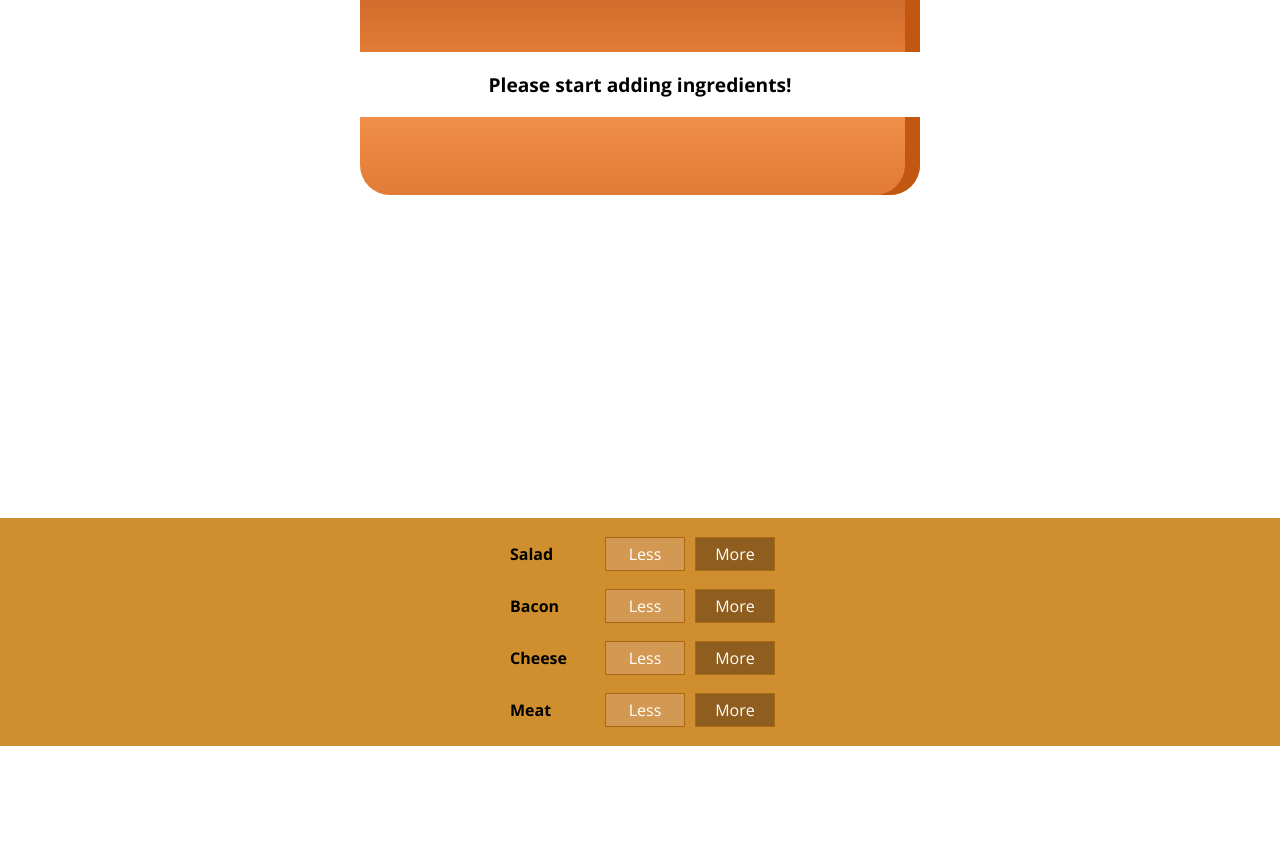
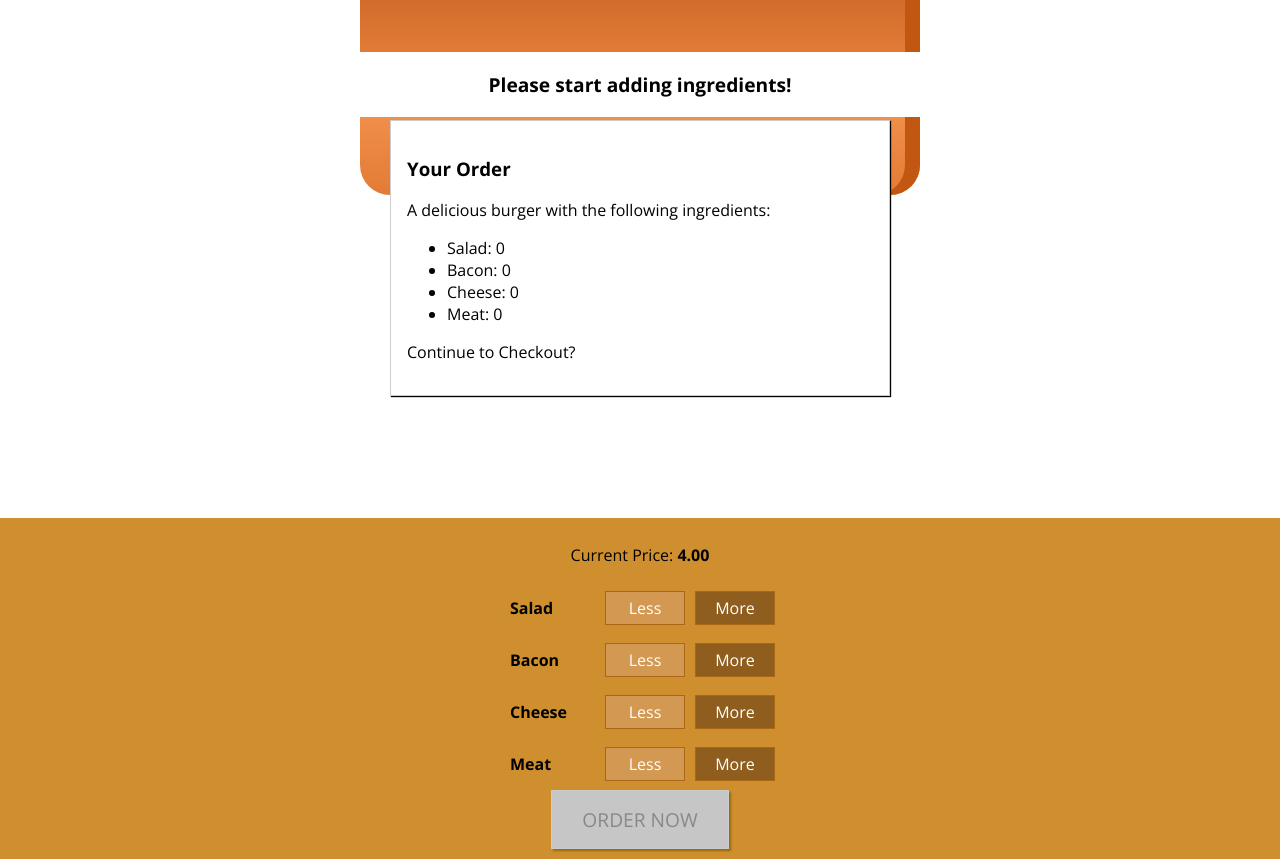
Before and after one commit to herbowicz/burger-builder, a React app: page / in a window 1280 px wide. Shown: the part 120-979 px from the top of the page. Before the commit the page ends 866 px from the top, so only its background shows below. Built offline with nearby package versions, Linux system fonts and the light colour scheme.

Commit message:
Add model and remove ingredients function

```diff
--- a/src/components/Burger/BuildControls/BuildControl/BuildControl.js
+++ b/src/components/Burger/BuildControls/BuildControl/BuildControl.js
@@ -5,7 +5,7 @@
 const buildControl = (props) => (
 	<div className = {classes.BuildControl}>
 		<div className = {classes.Label}> {props.label} </div>
-		<button className = {classes.Less}> Less </button>
+		<button className = {classes.Less} onClick={props.removed} disabled={props.disabled}> Less </button>
 		<button className = {classes.More} onClick={props.added}> More </button>
 	</div>
 )
--- a/src/components/Burger/BuildControls/BuildControls.css
+++ b/src/components/Burger/BuildControls/BuildControls.css
@@ -8,3 +8,45 @@
 	margin: auto;
 	padding: 10px 0;
 }
+
+
+.OrderButton {
+    background-color: #DAD735;
+    outline: none;
+    cursor: pointer;
+    border: 1px solid #966909;
+    color: #966909;
+    font-family: inherit;
+    font-size: 1.2em;
+    padding: 15px 30px;
+    box-shadow: 2px 2px 2px #966909;
+}
+
+.OrderButton:hover, .OrderButton:active {
+    background-color: #A0DB41;
+    border: 1px solid #966909;
+    color: #966909;
+}
+
+.OrderButton:disabled {
+    background-color: #C7C6C6;
+    cursor: not-allowed;
+    border: 1px solid #ccc;
+    color: #888888;
+}
+
+.OrderButton:not(:disabled) {
+    animation: enable 0.3s linear;
+}
+
+@keyframes enable {
+    0% {
+        transform: scale(1);
+    }
+    60% {
+        transform: scale(1.1);
+    }
+    100% {
+        transform: scale(1);
+    }
+}
--- a/src/components/Burger/BuildControls/BuildControls.js
+++ b/src/components/Burger/BuildControls/BuildControls.js
@@ -12,12 +12,18 @@
 
 const buildControls = (props) => (
 	<div className = {classes.BuildControls}>
+		<p> Current Price: <strong>{props.price.toFixed(2)}</strong> </p>
 		{controls.map(ctrl => (
 			<BuildControl
 				key = {ctrl.label}
 				label = {ctrl.label}
-				added = {() => props.ingredientAdded(ctrl.type)} />
+				added = {() => props.ingredientAdded(ctrl.type)}
+				removed = {() => props.ingredientRemoved(ctrl.type)}
+				disabled={props.disabled[ctrl.type]}/>
 		))}
+		<button
+			className = {classes.OrderButton}
+			disabled = {!props.purchasable}> ORDER NOW </button>
 	</div>
 )
 
--- /dev/null
+++ b/src/components/Burger/OrderSummary/OrderSummary.js
@@ -0,0 +1,25 @@
+import React from 'react'
+
+import Auxiliary from '../../../hoc/Auxiliary'
+
+const orderSummary = (props) => {
+	const ingredientSummary = Object.keys(props.ingredients)
+		.map(igKey => {
+			return (
+				<li key = {igKey}>
+					<span style = {{textTransform: 'capitalize'}}>{igKey}: {props.ingredients[igKey]}</span>
+				</li> );
+			})
+	return (
+		<Auxiliary>
+			<h3> Your Order </h3>
+			<p> A delicious burger with the following ingredients: </p>
+			<ul>
+				{ingredientSummary}
+			</ul>
+			<p> Continue to Checkout? </p>
+		</Auxiliary>
+	)
+}
+
+export default orderSummary
--- /dev/null
+++ b/src/components/UI/Modal/Modal.css
@@ -0,0 +1,20 @@
+.Modal {
+    position: fixed;
+    z-index: 500;
+    background-color: white;
+    width: 70%;
+    border: 1px solid #ccc;
+    box-shadow: 1px 1px 1px black;
+    padding: 16px;
+    left: 15%;
+    top: 30%;
+    box-sizing: border-box;
+    transition: all 0.3s ease-out;
+}
+
+@media (min-width: 600px) {
+    .Modal {
+        width: 500px;
+        left: calc(50% - 250px);
+    }
+}
--- /dev/null
+++ b/src/components/UI/Modal/Modal.js
@@ -0,0 +1,11 @@
+import React from 'react';
+
+import classes from './Modal.css'
+
+const modal = (props) => (
+	<div className = {classes.Modal}>
+		{props.children}
+	</div>
+)
+
+export default modal;
--- a/src/containers/BurgerBuilder/BurgerBuilder.js
+++ b/src/containers/BurgerBuilder/BurgerBuilder.js
@@ -3,6 +3,8 @@
 import Auxiliary from '../../hoc/Auxiliary';
 import Burger from '../../components/Burger/Burger';
 import BuildControls from '../../components/Burger/BuildControls/BuildControls'
+import Modal from '../../components/UI/Modal/Modal'
+import OrderSummary from '../../components/Burger/OrderSummary/OrderSummary'
 
 const INGREDIENT_PRICES = {
 	salad: 0.5,
@@ -19,7 +21,19 @@
 			cheese: 0,
 			meat: 0
 		},
-		totalPrice: 4
+		totalPrice: 4,
+		purchasable: false
+	}
+
+	updatePurchaseState (ingredients) {
+		const sum = Object.keys(ingredients)
+			.map(igKey => {
+				return ingredients[igKey]
+			})
+			.reduce((sum, el) => {
+				return sum + el;
+			}, 0)
+		this.setState({purchasable: sum > 0})
 	}
 
 	addIngredientHandler = (type) => {
@@ -33,19 +47,46 @@
 		const oldPrice = this.state.totalPrice;
 		const newPrice = oldPrice + priceAddition;
 		this.setState({totalPrice: newPrice, ingredients: updatedIngredients })
-
+		this.updatePurchaseState(updatedIngredients);
 	}
 
-	removeIngredients = (type) => {
+	removeIngredientHandler = (type) => {
+		const oldCount = this.state.ingredients[type];
+		if (oldCount <= 0) {
+			return;
+		}
 
+		const updatedCount = oldCount - 1;
+		const updatedIngredients = {
+			...this.state.ingredients
+		}
+		updatedIngredients[type] = updatedCount;
+		const priceDeduction = INGREDIENT_PRICES[type];
+		const oldPrice = this.state.totalPrice;
+		const newPrice = oldPrice - priceDeduction;
+		this.setState({totalPrice: newPrice, ingredients: updatedIngredients })
+		this.updatePurchaseState(updatedIngredients);
 	}
 
 	render () {
+		const disabledInfo = {
+			...this.state.ingredients
+		}
+		for (let key in disabledInfo) {
+			disabledInfo[key] = disabledInfo  <= 0
+		}
 		return (
 			<Auxiliary>
+				<Modal>
+					<OrderSummary ingredients = {this.state.ingredients}/>
+				</Modal>
 				<Burger ingredients = {this.state.ingredients} />
 				<BuildControls
-					ingredientAdded = {this.addIngredientHandler} />
+					ingredientAdded = {this.addIngredientHandler}
+					ingredientRemoved = {this.removeIngredientHandler}
+					disabled={disabledInfo}
+					purchasable = {this.state.purchasable}
+					price = {this.state.totalPrice}/>
 			</Auxiliary>
 		);
 	}
```
Also changed, not shown: src/components/UI/Backdrop/Backdrop.js (added).
